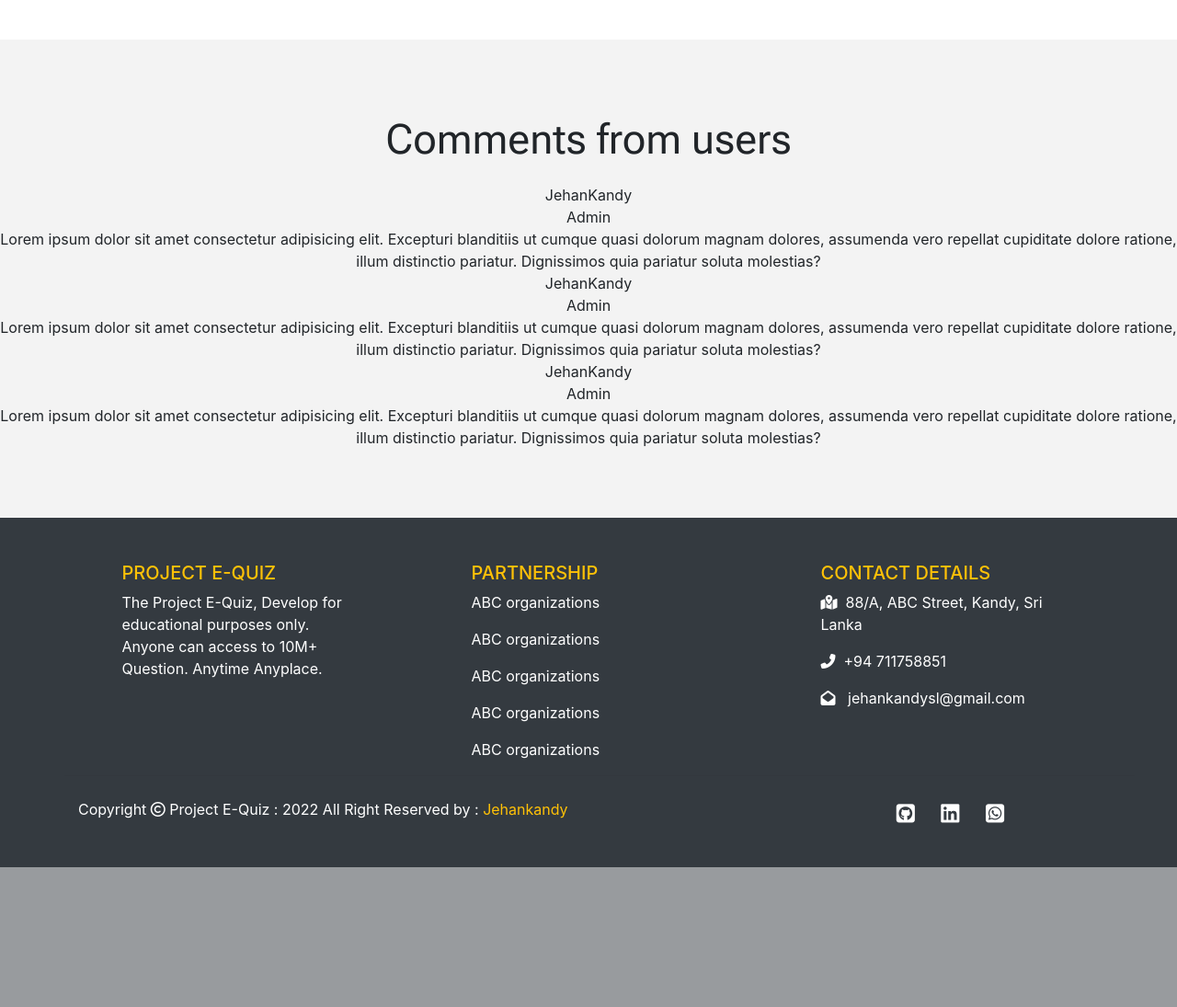
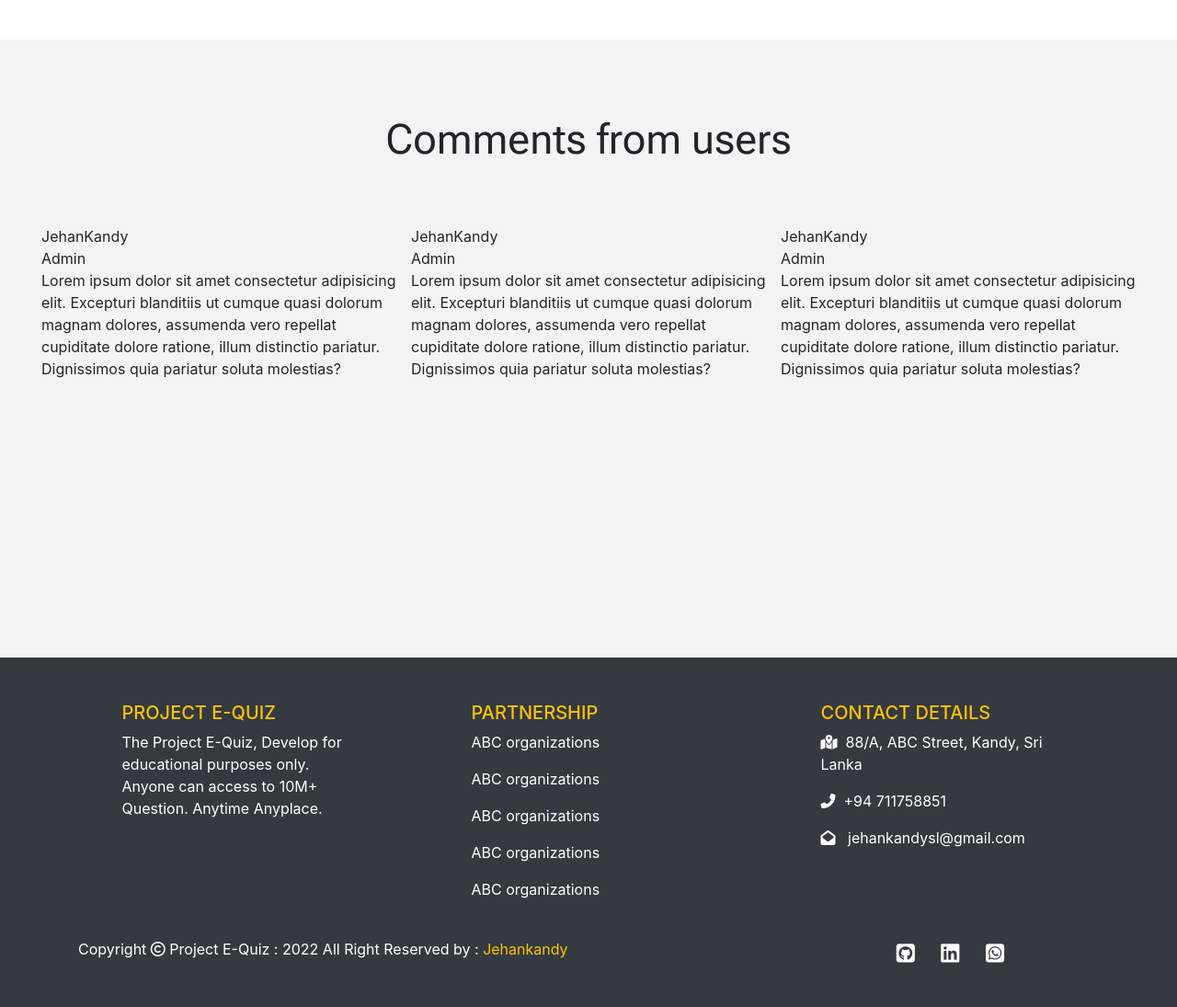
Before and after one commit to JehanKandy/Online-Quiz-System, a PHP site: page / in a window 1280 px wide. Shown: the part 1737-2832 px from the top of the page at 92% size. Before the commit the page ends 2680 px from the top, so only its background shows below. Run offline with PHP 8.4, Linux system fonts and the light colour scheme; some libraries are stand-ins or nearby versions; some web fonts are replaced.

Commit message:
Update style.css

```diff
--- a/css/style.css
+++ b/css/style.css
@@ -367,13 +367,24 @@ font-family: 'Teko', sans-serif;
     padding-top: 75px;
     padding-bottom: 75px;
     background-color: rgb(243, 243, 243);
-    text-align: center;
 }
 
 .comment .title {
     font-family: 'Roboto Flex', sans-serif;
     font-size: 45px;
     padding-bottom: 15px;
+    text-align: center;
+}
+
+.comment-grid {
+    display: grid;
+    width: 100%;
+    height: auto;
+    grid-template-columns: repeat(3, 1fr);
+    grid-auto-rows: minmax(350px, auto);
+    grid-gap: 1rem;
+    grid-template-areas: "a b c";
+    padding: 45 45 45 45;
 }
 
 
```
